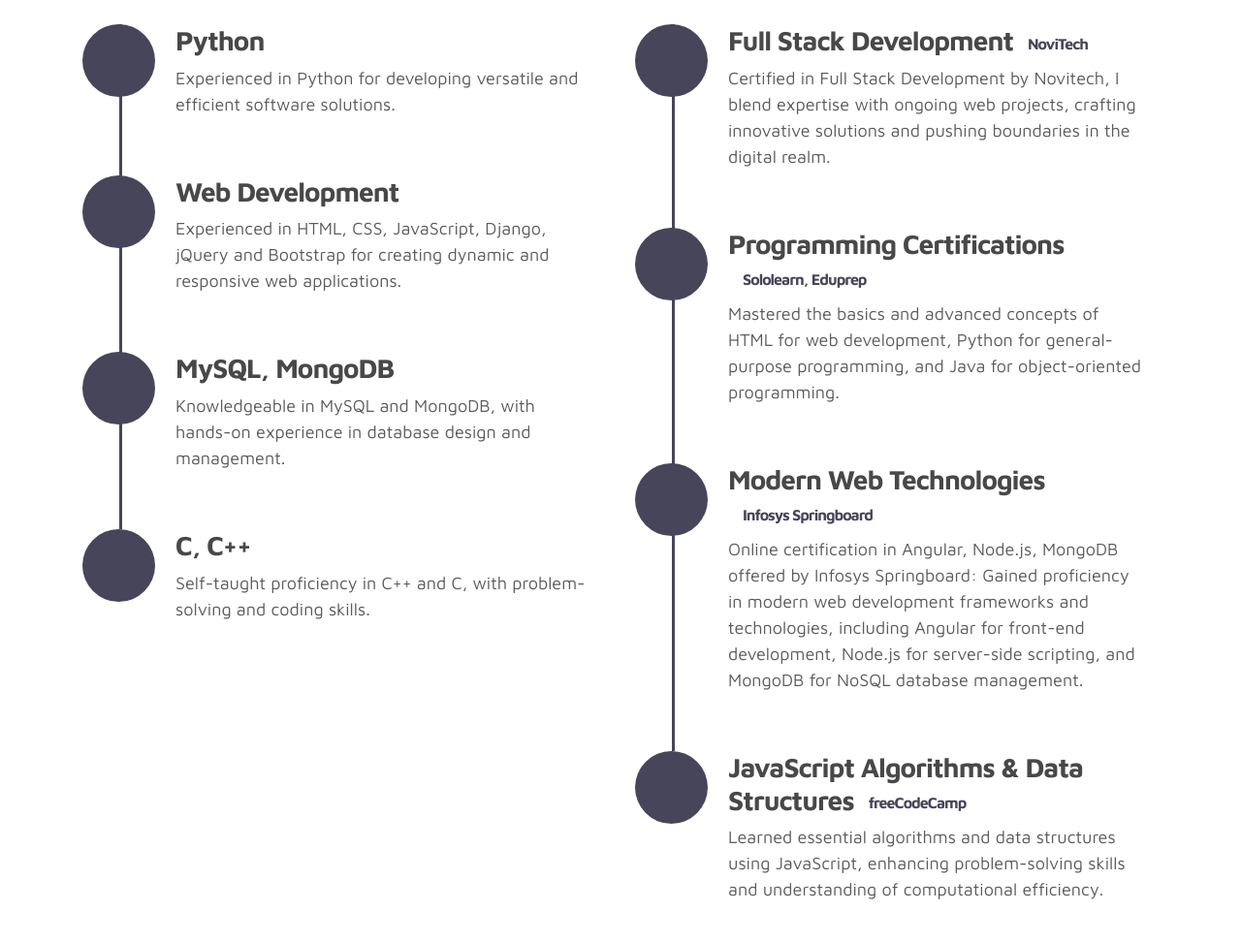
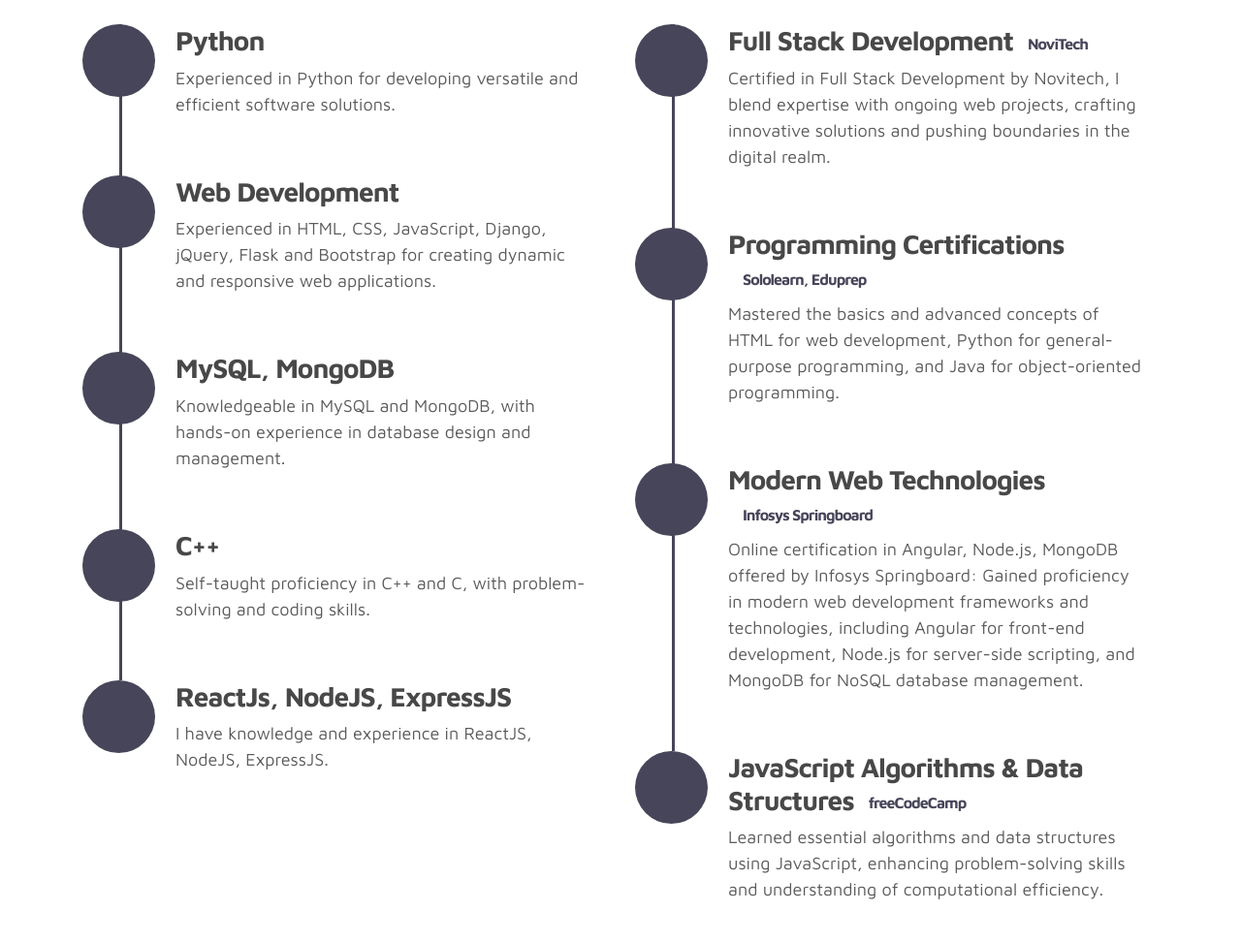
Before and after one commit to meenakumaarigithub/portfolio, a plain HTML site: page index.html in a window 1280 px wide. Shown: the part 1526-2498 px from the top of the page at 97% size. Drawn offline with Linux system fonts and the light colour scheme.

Commit message:
Update index.html

```diff
--- a/index.html
+++ b/index.html
@@ -80,7 +80,7 @@
                         <p>Creating successful products is challenging, but I bring high energy to user experience design, interface development, and web development.</p>
 
                         <div class="custom-btn-group mt-4">
-                          <a href="resume/Resume_Meena Kumaari.pdf" target="_blank" class="btn mr-lg-2 custom-btn"><i class='uil uil-file-alt'></i> Download Resume</a>
+                          <a href="resume/MEENA-KUMAARI-RESUME.pdf" target="_blank" class="btn mr-lg-2 custom-btn"><i class='uil uil-file-alt'></i> Download Resume</a>
                           <a href="#contact" class="btn custom-btn custom-btn-bg custom-btn-link">Get a free quote</a>
                         </div>
                     </div>
@@ -111,6 +111,12 @@
                         <div class="item">
                           <video class="embed-responsive embed-responsive-16by9" autoplay controls loop="100"  style=" border-radius: 15px; margin-top: 50px;margin-right: 150px;">
                             <source class="embed-responsive-item" src="video/Yt-clone.mp4"  alt="project video" style="border-radius: 15px;box-shadow: 10px 5px 10px rgba(0, 0, 0, 0.25); " type="video/mp4" >
+                          </video>
+                        </div>
+
+                        <div class="item">
+                          <video class="embed-responsive embed-responsive-16by9" autoplay controls loop="100"  style=" border-radius: 15px; margin-top: 50px;margin-right: 150px;">
+                            <source class="embed-responsive-item" src="video/Netflix clone.mp4"  alt="project video" style="border-radius: 15px;box-shadow: 10px 5px 10px rgba(0, 0, 0, 0.25); " type="video/mp4" >
                           </video>
                         </div>
 
@@ -170,7 +176,7 @@
                             </div>
                             <div class="timeline-info">
                                 <h3><span>Web Development</span></h3>
-                                <p>Experienced in HTML, CSS, JavaScript, Django, jQuery and Bootstrap for creating dynamic and responsive web applications.</p>
+                                <p>Experienced in HTML, CSS, JavaScript, Django, jQuery, Flask and Bootstrap for creating dynamic and responsive web applications.</p>
                             </div>
                         </div>
 
@@ -189,8 +195,18 @@
                                 <span></span>
                             </div>
                             <div class="timeline-info">
-                                <h3><span>C, C++ </span></h3>
+                                <h3><span>C++ </span></h3>
                                 <p>Self-taught proficiency in C++ and C, with problem-solving and coding skills.</p>
+                            </div>
+                        </div>
+
+                        <div class="timeline-wrapper">
+                            <div class="timeline-yr">
+                                <span></span>
+                            </div>
+                            <div class="timeline-info">
+                                <h3><span>ReactJs, NodeJS, ExpressJS </span></h3>
+                                <p>I have knowledge and experience in ReactJS, NodeJS, ExpressJS.</p>
                             </div>
                         </div>
 
```
